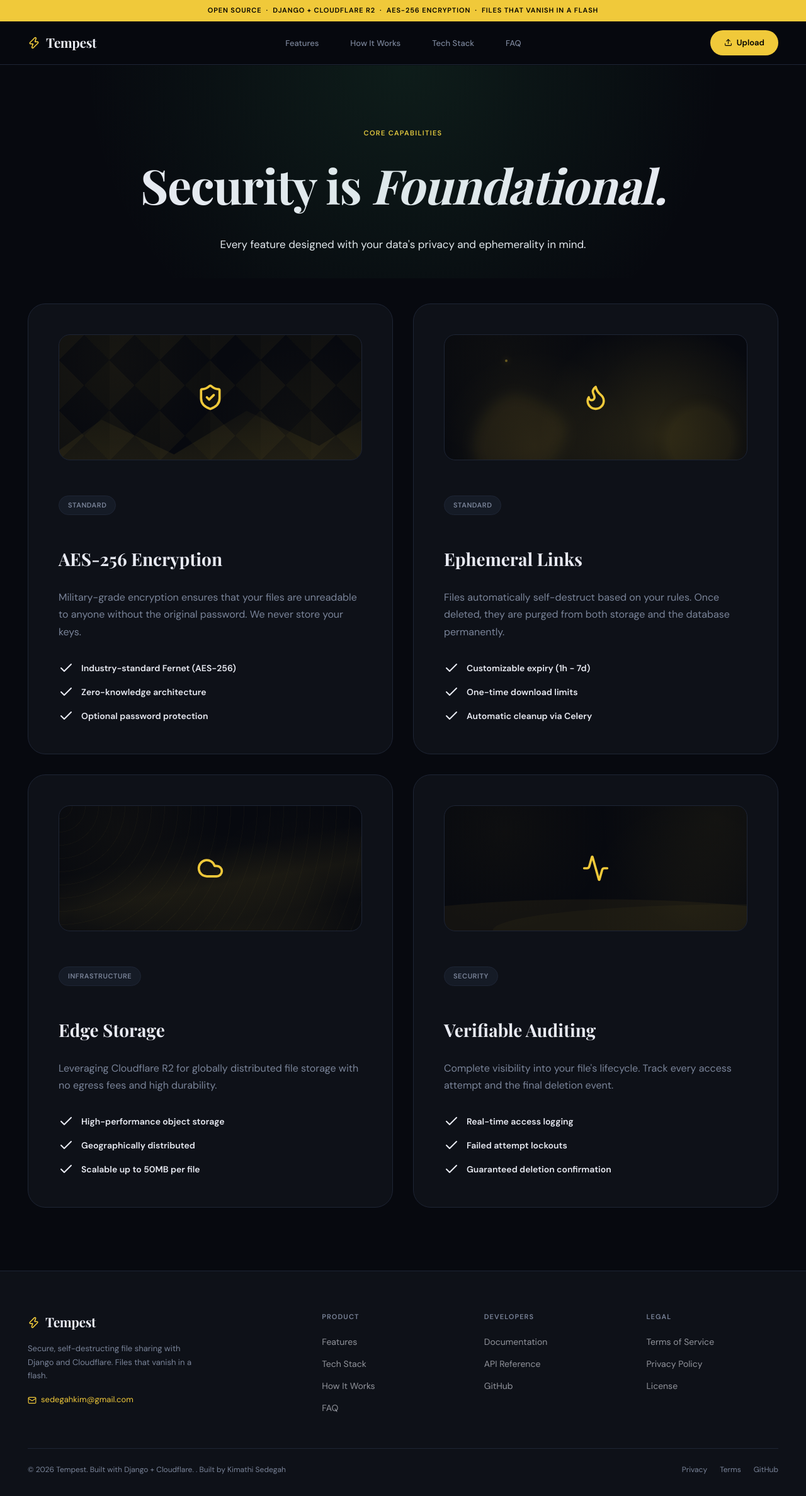
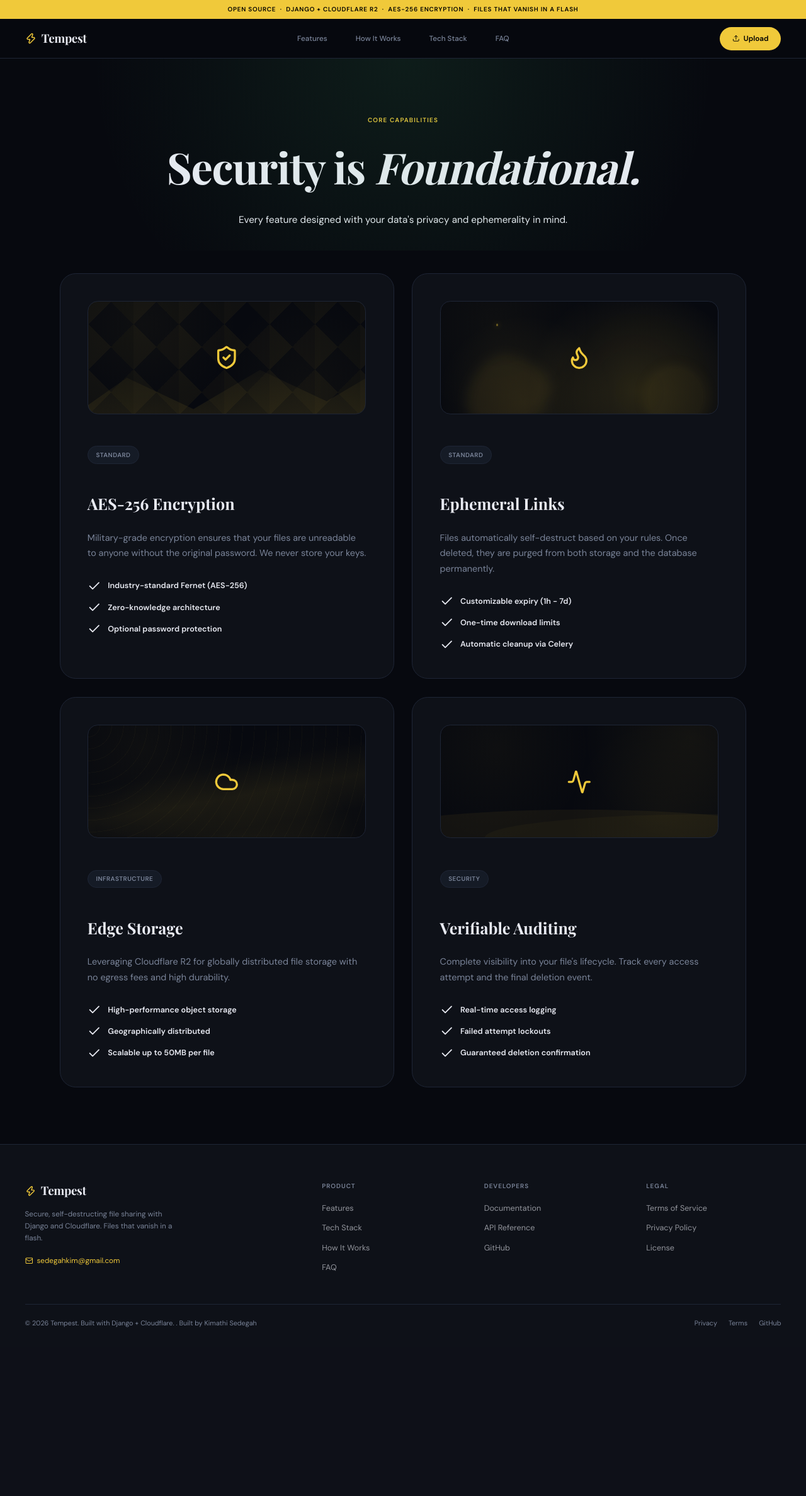
Before and after one commit to sedegah/Tempest, a Django app: page /features/ in a window 1280 px wide. Shown: the whole page at 63% size. After the commit the page ends 2108 px from the top, so only its background shows below. Run offline with Django 5.2, Linux system fonts and the light colour scheme; parts of the project's set-up code (start-up, migrations or seed data) failed here and were passed over; some libraries are stand-ins or nearby versions; some web fonts are replaced.

Commit message:
feat: Add base HTML template, global styling, and new landing and features pages.

```diff
--- a/fileshare/templates/base.html
+++ b/fileshare/templates/base.html
@@ -31,6 +31,15 @@
 
     html {
       scroll-behavior: smooth;
+      zoom: 0.9;
+    }
+
+    @-moz-document url-prefix() {
+      body {
+        transform: scale(0.9);
+        transform-origin: top center;
+        width: 111.11%;
+      }
     }
 
     body {
```
